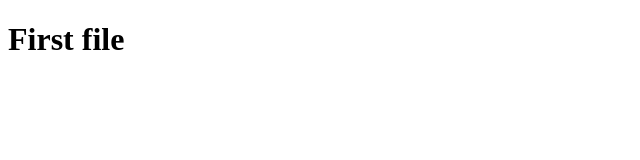
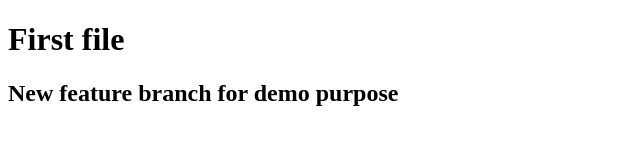
Before and after one commit to nitigarg/gitcourse, a plain HTML site: page index.html in a window 1280 px wide. Shown: the whole page, without its empty margins (0-640 px from the left). Drawn offline with Linux system fonts and the light colour scheme.

Commit message:
new feature for new branch demo

```diff
--- a/index.html
+++ b/index.html
@@ -7,5 +7,6 @@
 </head>
 <body>
   <h1 >First file</h1>
+  <h2>New feature branch for demo purpose</h2>
 </body>
 </html>
```
